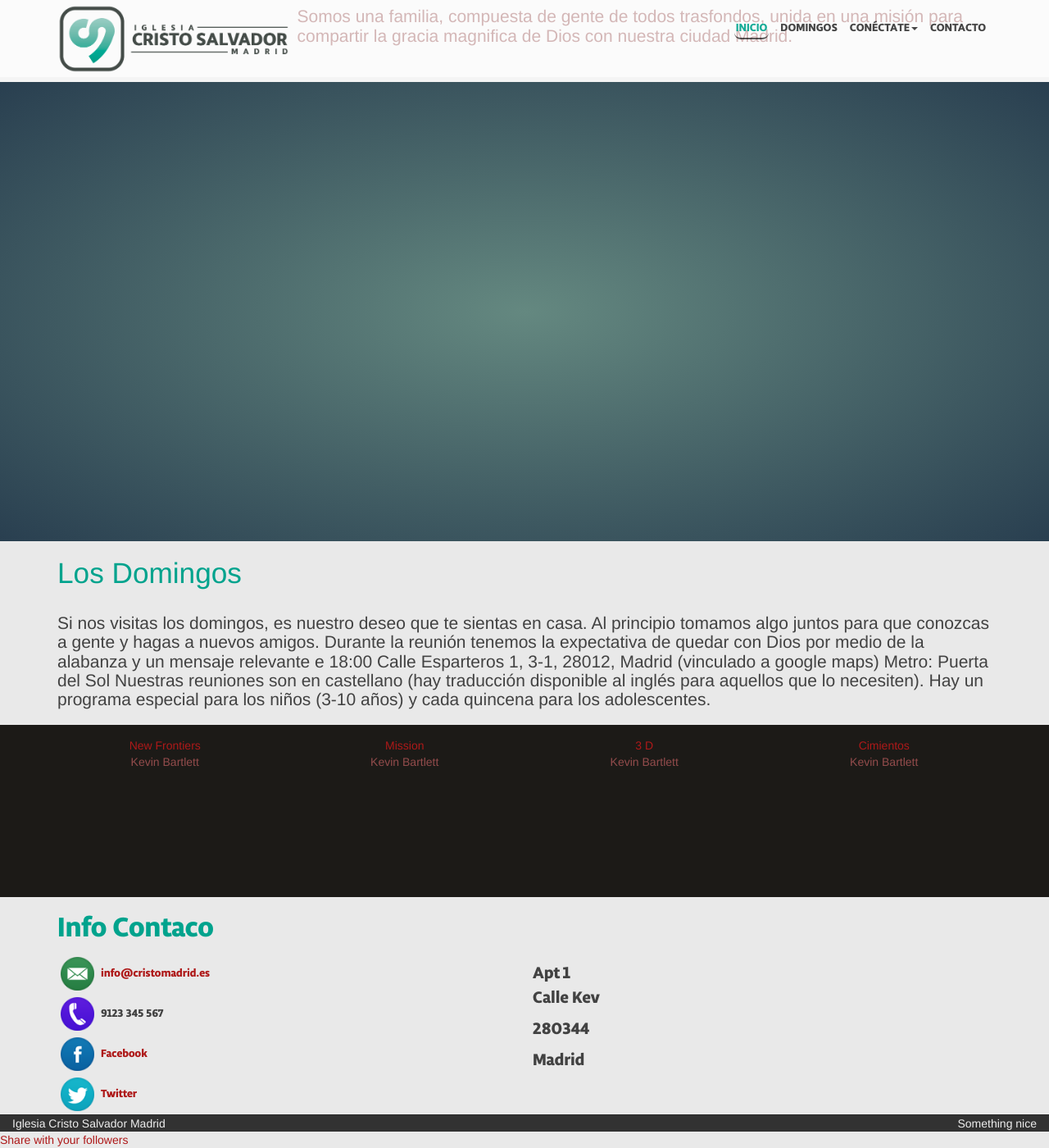
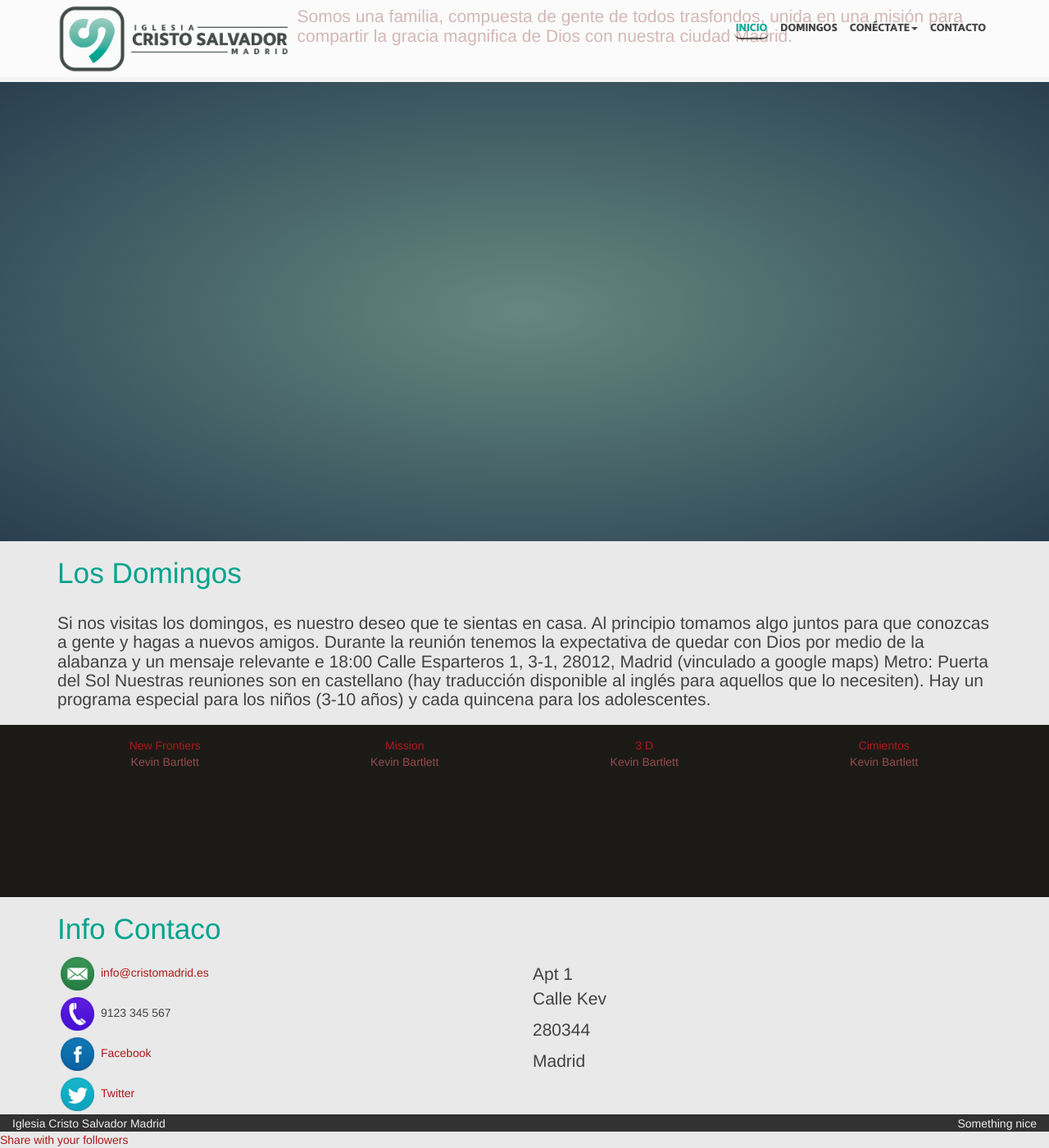
Before and after one commit to cristosalvador/cristosalvador.github.io, a Jekyll site: the page built from index.html, in a window 1280 px wide and 1400 px high, scrolled down 844 px. Shown: the whole window at 82% size. Built offline with Jekyll 4.4.1, drawn with Linux system fonts in a browser that asks for light colours; nearby versions of some CDN libraries.

Commit message:
temp change font.

```diff
--- a/css/style.css
+++ b/css/style.css
@@ -25,7 +25,7 @@ section.largecontent {;
 }
 
 #contacto {
-    font-family: LibertadOfficeBold;
+   /* font-family: LibertadOfficeBold; */
 }
 
 #connectoptions {
```
